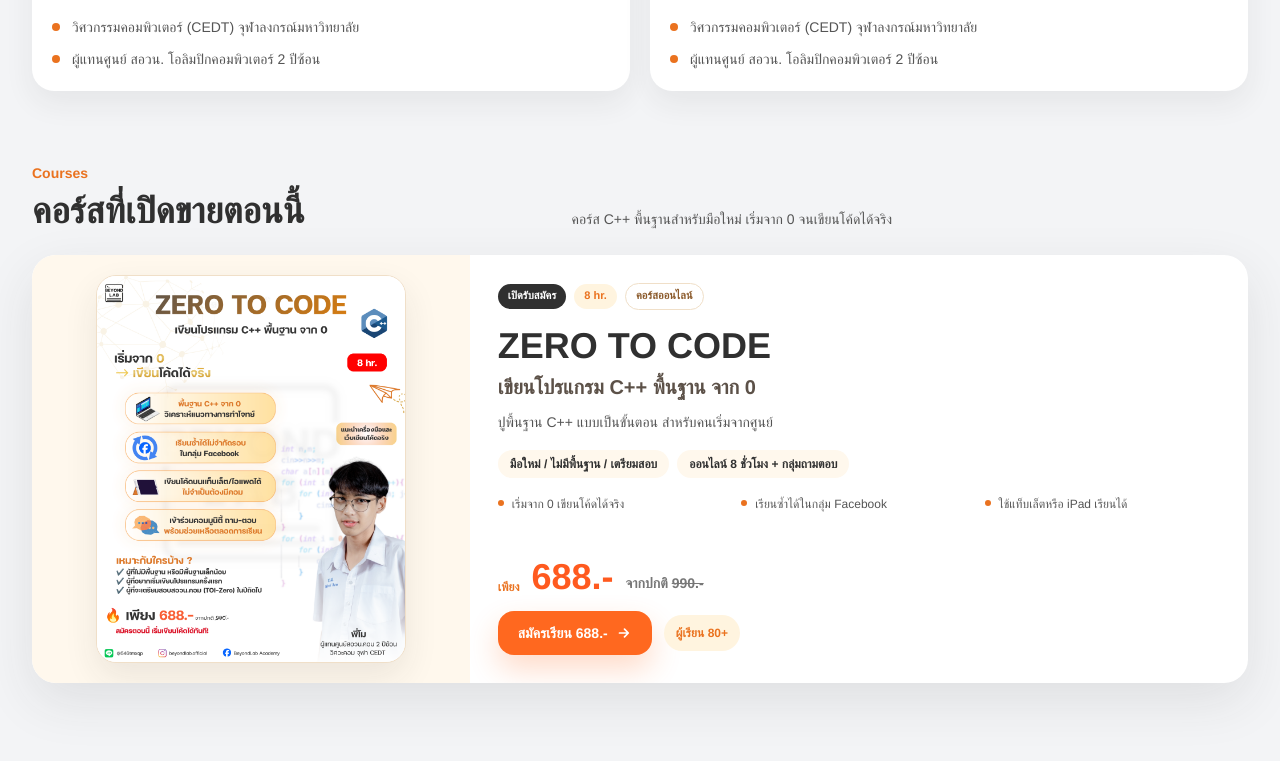
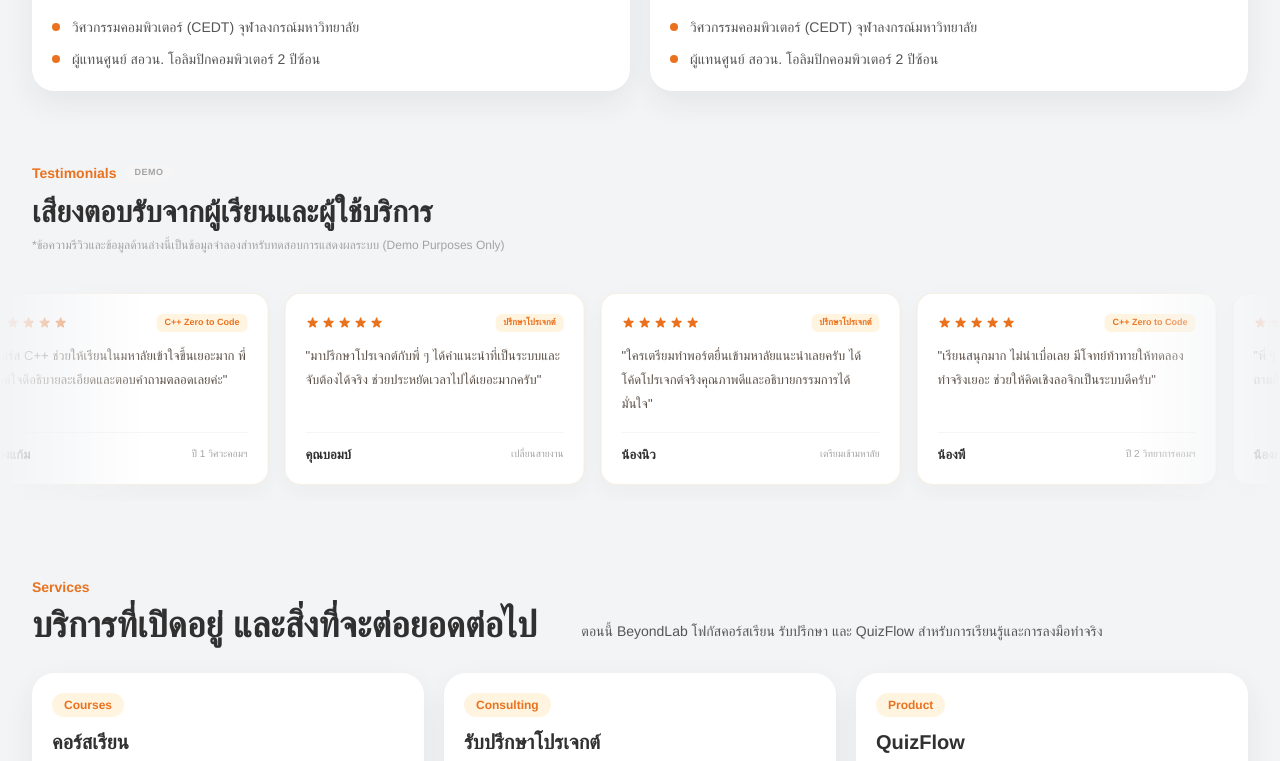
Before and after one commit to Kittipakorn/beyondlab-website, a Next.js app: page / in a window 1280 px wide. Shown: the part 906-1667 px from the top of the page. Built offline with nearby package versions, Linux system fonts and the light colour scheme; no server answers; a web font is replaced by a local one.

Commit message:
feat(testimonials): add reviews marquee component and integrate it into homepage

```diff
--- /dev/null
+++ b/src/app/components/beyondlab/ReviewsMarquee.tsx
@@ -0,0 +1,114 @@
+export function ReviewsMarquee() {
+  const reviews = [
+    {
+      name: "น้องนนท์",
+      role: "นักเรียน ม.ปลาย",
+      service: "C++ Zero to Code",
+      content: "พี่โมสอนดีมากครับ สอนตั้งแต่เริ่มศูนย์เลย ตอนนี้ทำโครงงานคอมพิวเตอร์ส่งครูได้สบายแล้วครับ"
+    },
+    {
+      name: "น้องแก้ม",
+      role: "ปี 1 วิศวะคอมฯ",
+      service: "C++ Zero to Code",
+      content: "คอร์ส C++ ช่วยให้เรียนในมหาลัยเข้าใจขึ้นเยอะมาก พี่มิคค์ใจดีอธิบายละเอียดและตอบคำถามตลอดเลยค่ะ"
+    },
+    {
+      name: "คุณบอมบ์",
+      role: "เปลี่ยนสายงาน",
+      service: "ปรึกษาโปรเจกต์",
+      content: "มาปรึกษาโปรเจกต์กับพี่ ๆ ได้คำแนะนำที่เป็นระบบและจับต้องได้จริง ช่วยประหยัดเวลาไปได้เยอะมากครับ"
+    },
+    {
+      name: "น้องนิว",
+      role: "เตรียมเข้ามหาลัย",
+      service: "ปรึกษาโปรเจกต์",
+      content: "ใครเตรียมทำพอร์ตยื่นเข้ามหาลัยแนะนำเลยครับ ได้โค้ดโปรเจกต์จริงคุณภาพดีและอธิบายกรรมการได้มั่นใจ"
+    },
+    {
+      name: "น้องพี",
+      role: "ปี 2 วิทยาการคอมฯ",
+      service: "C++ Zero to Code",
+      content: "เรียนสนุกมาก ไม่น่าเบื่อเลย มีโจทย์ท้าทายให้ทดลองทำจริงเยอะ ช่วยให้คิดเชิงลอจิกเป็นระบบดีครับ"
+    },
+    {
+      name: "น้องมายด์",
+      role: "มือใหม่ฝึกเขียนโค้ด",
+      service: "C++ Zero to Code",
+      content: "พี่ ๆ ดูแลเป็นกันเองมากค่ะ ติดปัญหาตรงไหนไลน์ไปถามก็ช่วยอธิบายให้เข้าใจทันที ประทับใจมากค่ะ"
+    }
+  ];
+
+  return (
+    <section className="relative overflow-hidden py-10 bg-transparent">
+      <div className="px-5 sm:px-8">
+        <div className="mx-auto max-w-7xl">
+          <div className="mb-6">
+            <div className="flex items-center gap-2">
+              <p className="text-sm font-semibold text-[#ea721f]">Testimonials</p>
+              <span className="rounded-full bg-neutral-100 px-2.5 py-0.5 text-[9px] font-bold text-neutral-400 uppercase tracking-wider">Demo</span>
+            </div>
+            <h2 className="mt-2 pt-1 text-2xl font-semibold leading-tight text-[#303030] sm:text-3xl">
+              เสียงตอบรับจากผู้เรียนและผู้ใช้บริการ
+            </h2>
+            <p className="mt-1.5 text-xs text-neutral-400 font-medium">
+              *ข้อความรีวิวและข้อมูลด้านล่างนี้เป็นข้อมูลจำลองสำหรับทดสอบการแสดงผลระบบ (Demo Purposes Only)
+            </p>
+          </div>
+        </div>
+      </div>
+
+      {/* แถบรีวิววิ่งแบบ Marquee พร้อมใช้ CSS Mask ไล่เฉดความโปร่งใสขอบซ้าย-ขวา ป้องกันปัญหาขอบตัด */}
+      <div className="relative flex overflow-x-hidden py-4 [mask-image:linear-gradient(to_right,transparent,black_12%,black_88%,transparent)] [-webkit-mask-image:linear-gradient(to_right,transparent,black_12%,black_88%,transparent)]">
+        {/* แถวการ์ดรีวิว เลื่อนซ้ายวนซ้ำแบบอนันต์ */}
+        <div className="flex gap-4 animate-marquee whitespace-nowrap">
+          {[...reviews, ...reviews].map((review, index) => (
+            <div
+              key={index}
+              className="inline-block w-[300px] shrink-0 whitespace-normal rounded-2xl border border-[#f0dfc8]/50 bg-white p-5 shadow-[0_8px_24px_rgba(48,48,48,0.04)] transition duration-350 hover:-translate-y-1 hover:border-[#ea721f]/60 hover:shadow-[0_16px_36px_rgba(48,48,48,0.08)]"
+            >
+              {/* แถวบนสุด: ดาว และ บริการที่ลงเรียน */}
+              <div className="flex items-center justify-between mb-3">
+                <div className="flex gap-0.5">
+                  {[...Array(5)].map((_, i) => (
+                    <svg key={i} className="h-3.5 w-3.5 fill-[#ea721f]" viewBox="0 0 20 20">
+                      <path d="M9.049 2.927c.3-.921 1.603-.921 1.902 0l1.07 3.292a1 1 0 00.95.69h3.462c.969 0 1.371 1.24.588 1.81l-2.8 2.034a1 1 0 00-.364 1.118l1.07 3.292c.3.921-.755 1.688-1.54 1.118l-2.8-2.034a1 1 0 00-1.175 0l-2.8 2.034c-.784.57-1.838-.197-1.539-1.118l1.07-3.292a1 1 0 00-.364-1.118L2.98 8.72c-.783-.57-.38-1.81.588-1.81h3.461a1 1 0 00.951-.69l1.07-3.292z" />
+                    </svg>
+                  ))}
+                </div>
+                <span className="rounded-md bg-[#fff4df] px-2 py-0.5 text-[9px] font-bold text-[#ea721f]">
+                  {review.service}
+                </span>
+              </div>
+
+              {/* ความคิดเห็นรีวิว */}
+              <p className="text-[13px] leading-6 text-[#5c5148] min-h-[72px]">
+                "{review.content}"
+              </p>
+
+              {/* ข้อมูลผู้เขียน */}
+              <div className="mt-4 border-t border-neutral-100 pt-3 flex items-center justify-between">
+                <span className="text-[13px] font-bold text-[#303030]">{review.name}</span>
+                <span className="text-[10px] font-medium text-neutral-400">
+                  {review.role}
+                </span>
+              </div>
+            </div>
+          ))}
+        </div>
+      </div>
+
+      <style>{`
+        @keyframes marquee {
+          0% { transform: translateX(0); }
+          100% { transform: translateX(-50%); }
+        }
+        .animate-marquee {
+          animation: marquee 35s linear infinite;
+        }
+        .animate-marquee:hover {
+          animation-play-state: paused;
+        }
+      `}</style>
+    </section>
+  );
+}
--- a/src/app/page.tsx
+++ b/src/app/page.tsx
@@ -6,14 +6,16 @@ import { Hero } from "./components/beyondlab/Hero";
 import { InteractiveTerminal } from "./components/beyondlab/InteractiveTerminal";
 import { ProjectShowcase } from "./components/beyondlab/ProjectShowcase";
 import { ServicesSection } from "./components/beyondlab/ServicesSection";
+import { ReviewsMarquee } from "./components/beyondlab/ReviewsMarquee";
 
 export default function Home() {
   return (
     <>
       <Hero />
       <AboutTutors />
+      <ReviewsMarquee />
+      <ServicesSection />
       <BuildGrid />
-      <ServicesSection />
       <ProjectShowcase />
       <InteractiveTerminal />
       <Community />
```
